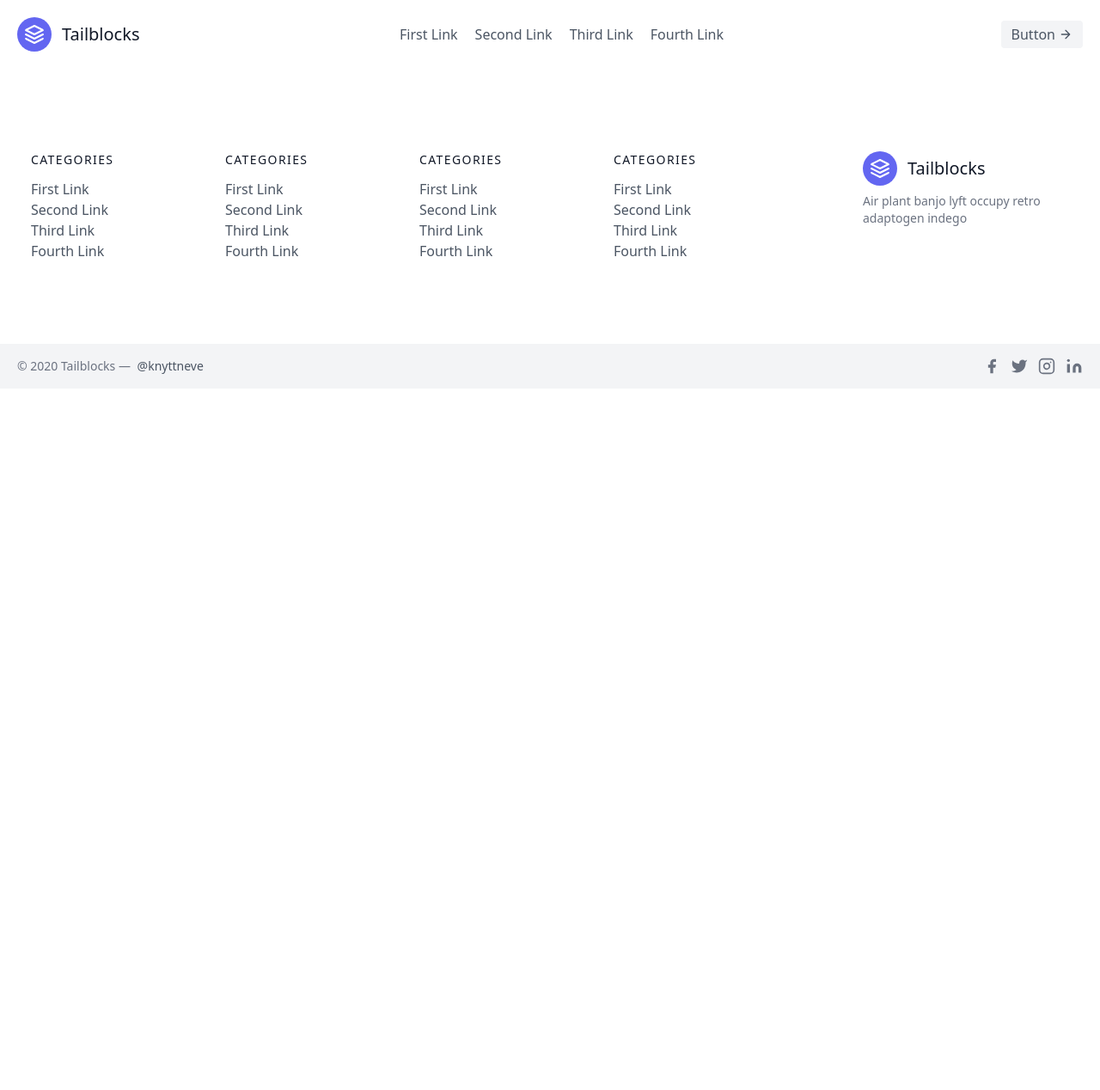
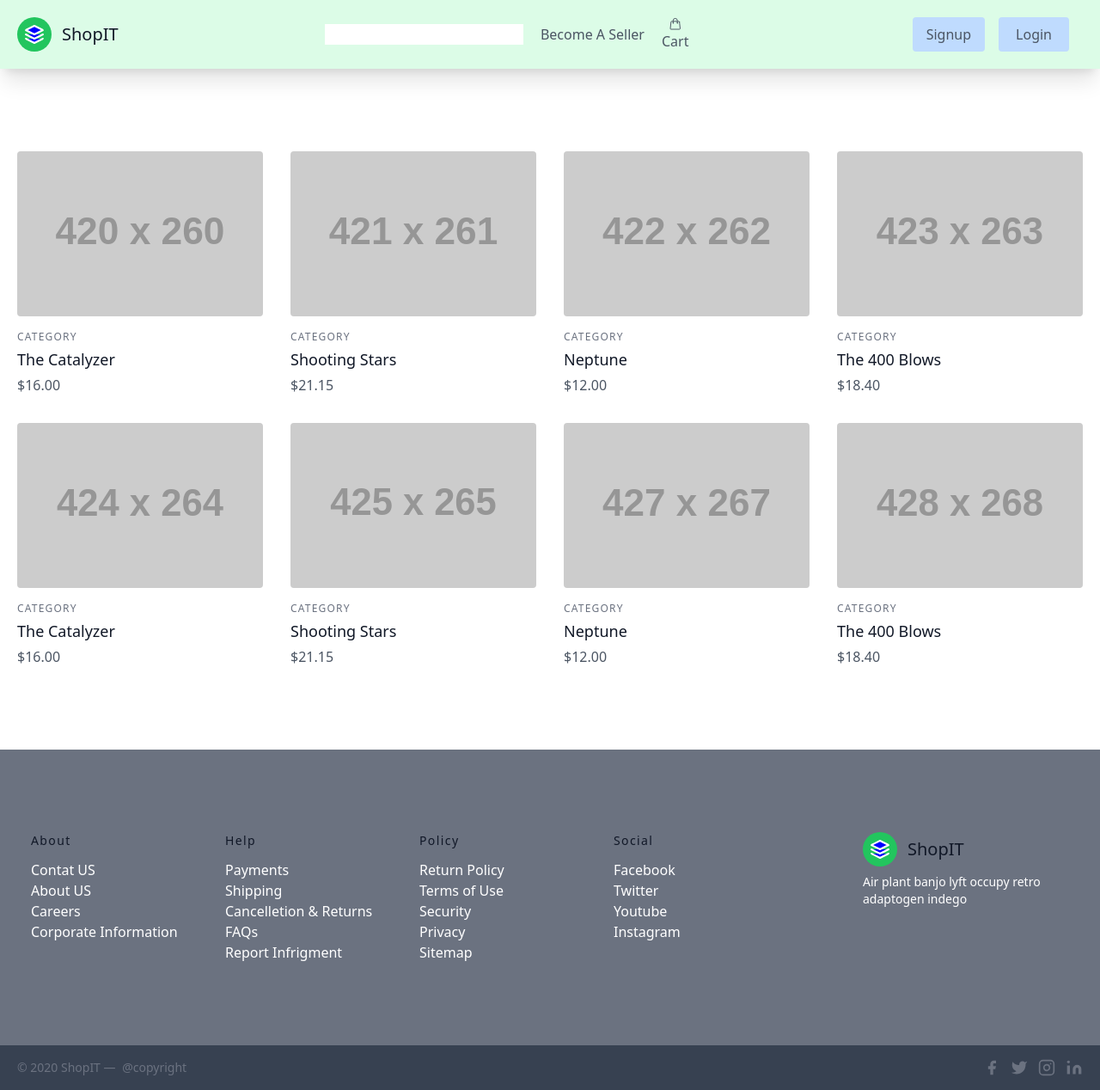
Before and after one commit to vipinyadav0/ShopIT, a Django app: page / in a window 1280 px wide. Shown: the whole page at 86% size. Before the commit the page ends 436 px from the top, so only its background shows below. Run offline with Django 4.2, Linux system fonts and the light colour scheme; grey boxes labelled with a size stand in for pictures from a placeholder-image service; some libraries are stand-ins or nearby versions.

Commit message:
UI commited

```diff
--- a/api/urls.py
+++ b/api/urls.py
@@ -4,5 +4,5 @@ from . import views
 app_name = 'api'
 
 urlpatterns = [
-    path('home', views.home, name='home')
+    path('home/', views.home, name='home')
 ]
--- /dev/null
+++ b/shop/templates/home.html
@@ -0,0 +1,91 @@
+{% extends 'base.html' %}
+<div>
+{% block content %}
+<section class="text-gray-600 body-font">
+    <div class="container px-5 py-24 mx-auto">
+      <div class="flex flex-wrap -m-4">
+        <div class="lg:w-1/4 md:w-1/2 p-4 w-full">
+          <a class="block relative h-48 rounded overflow-hidden">
+            <img alt="ecommerce" class="object-cover object-center w-full h-full block" src="https://dummyimage.com/420x260">
+          </a>
+          <div class="mt-4">
+            <h3 class="text-gray-500 text-xs tracking-widest title-font mb-1">CATEGORY</h3>
+            <h2 class="text-gray-900 title-font text-lg font-medium">The Catalyzer</h2>
+            <p class="mt-1">$16.00</p>
+          </div>
+        </div>
+        <div class="lg:w-1/4 md:w-1/2 p-4 w-full">
+          <a class="block relative h-48 rounded overflow-hidden">
+            <img alt="ecommerce" class="object-cover object-center w-full h-full block" src="https://dummyimage.com/421x261">
+          </a>
+          <div class="mt-4">
+            <h3 class="text-gray-500 text-xs tracking-widest title-font mb-1">CATEGORY</h3>
+            <h2 class="text-gray-900 title-font text-lg font-medium">Shooting Stars</h2>
+            <p class="mt-1">$21.15</p>
+          </div>
+        </div>
+        <div class="lg:w-1/4 md:w-1/2 p-4 w-full">
+          <a class="block relative h-48 rounded overflow-hidden">
+            <img alt="ecommerce" class="object-cover object-center w-full h-full block" src="https://dummyimage.com/422x262">
+          </a>
+          <div class="mt-4">
+            <h3 class="text-gray-500 text-xs tracking-widest title-font mb-1">CATEGORY</h3>
+            <h2 class="text-gray-900 title-font text-lg font-medium">Neptune</h2>
+            <p class="mt-1">$12.00</p>
+          </div>
+        </div>
+        <div class="lg:w-1/4 md:w-1/2 p-4 w-full">
+          <a class="block relative h-48 rounded overflow-hidden">
+            <img alt="ecommerce" class="object-cover object-center w-full h-full block" src="https://dummyimage.com/423x263">
+          </a>
+          <div class="mt-4">
+            <h3 class="text-gray-500 text-xs tracking-widest title-font mb-1">CATEGORY</h3>
+            <h2 class="text-gray-900 title-font text-lg font-medium">The 400 Blows</h2>
+            <p class="mt-1">$18.40</p>
+          </div>
+        </div>
+        <div class="lg:w-1/4 md:w-1/2 p-4 w-full">
+          <a class="block relative h-48 rounded overflow-hidden">
+            <img alt="ecommerce" class="object-cover object-center w-full h-full block" src="https://dummyimage.com/424x264">
+          </a>
+          <div class="mt-4">
+            <h3 class="text-gray-500 text-xs tracking-widest title-font mb-1">CATEGORY</h3>
+            <h2 class="text-gray-900 title-font text-lg font-medium">The Catalyzer</h2>
+            <p class="mt-1">$16.00</p>
+          </div>
+        </div>
+        <div class="lg:w-1/4 md:w-1/2 p-4 w-full">
+          <a class="block relative h-48 rounded overflow-hidden">
+            <img alt="ecommerce" class="object-cover object-center w-full h-full block" src="https://dummyimage.com/425x265">
+          </a>
+          <div class="mt-4">
+            <h3 class="text-gray-500 text-xs tracking-widest title-font mb-1">CATEGORY</h3>
+            <h2 class="text-gray-900 title-font text-lg font-medium">Shooting Stars</h2>
+            <p class="mt-1">$21.15</p>
+          </div>
+        </div>
+        <div class="lg:w-1/4 md:w-1/2 p-4 w-full">
+          <a class="block relative h-48 rounded overflow-hidden">
+            <img alt="ecommerce" class="object-cover object-center w-full h-full block" src="https://dummyimage.com/427x267">
+          </a>
+          <div class="mt-4">
+            <h3 class="text-gray-500 text-xs tracking-widest title-font mb-1">CATEGORY</h3>
+            <h2 class="text-gray-900 title-font text-lg font-medium">Neptune</h2>
+            <p class="mt-1">$12.00</p>
+          </div>
+        </div>
+        <div class="lg:w-1/4 md:w-1/2 p-4 w-full">
+          <a class="block relative h-48 rounded overflow-hidden">
+            <img alt="ecommerce" class="object-cover object-center w-full h-full block" src="https://dummyimage.com/428x268">
+          </a>
+          <div class="mt-4">
+            <h3 class="text-gray-500 text-xs tracking-widest title-font mb-1">CATEGORY</h3>
+            <h2 class="text-gray-900 title-font text-lg font-medium">The 400 Blows</h2>
+            <p class="mt-1">$18.40</p>
+          </div>
+        </div>
+      </div>
+    </div>
+  </section>
+{% endblock content %}
+</div>
--- a/shop/urls.py
+++ b/shop/urls.py
@@ -1,8 +1,13 @@
 from django.urls import path
 from . import views
+from .views import *
 
 app_name = 'shop'
 
 urlpatterns = [
-    path('', views.home, name='home')
+    path('', views.home, name='home'),
+    path('signup/', SignupView.as_view(), name='signup'),
+    path('login/', views.login, name='login'),
+
+
 ]
--- a/shop/views.py
+++ b/shop/views.py
@@ -1,6 +1,24 @@
+from django.shortcuts import render, redirect, reverse
 from django.shortcuts import render
 from . import views
+from django.views import generic
+
+from .forms import *
 
 # Create your views here.
 def home(request):
-    return render(request, 'base.html')
+
+    return render(request, 'home.html')
+
+def signup(request):
+    return render(request, 'registration/signup.html')
+
+def login(request):
+    return render(request, 'registration/login.html')
+
+class SignupView(generic.CreateView):
+    template_name = "registration/signup.html"
+    form_class = CustomerUserCreationForm
+
+    def get_success_url(self):
+        return reverse("shop:login")
--- a/templates/base.html
+++ b/templates/base.html
@@ -4,11 +4,18 @@
     <meta charset="UTF-8">
     <meta http-equiv="X-UA-Compatible" content="IE=edge">
     <meta name="viewport" content="width=device-width, initial-scale=1.0">
-    <title>Document</title>
+    <title>ShopIT</title>
 </head>
 <body>
-    {% include 'header.html' %}
+    <div>
+        <div>
+            <div >{% include 'header.html' %} </div>
+            <div>
+                {% block content %}{% endblock content %}
+            </div>
+        </div>
 
-    {% include 'footer.html' %}
+        <div>{% include 'footer.html' %} </div>
+    </div>
 </body>
 </html>
--- a/templates/footer.html
+++ b/templates/footer.html
@@ -11,92 +11,98 @@
 <title>Document</title>
 </head>
 <body>
-    <footer class="text-gray-600 body-font">
+    <footer class="text-white body-font bg-gray-500">
         <div class="container px-5 py-24 mx-auto flex md:items-center lg:items-start md:flex-row md:flex-nowrap flex-wrap flex-col">
           <div class="w-64 flex-shrink-0 md:mx-0 mx-auto text-center md:text-left md:mt-0 mt-10">
             <a class="flex title-font font-medium items-center md:justify-start justify-center text-gray-900">
-              <svg xmlns="http://www.w3.org/2000/svg" fill="none" stroke="currentColor" stroke-linecap="round" stroke-linejoin="round" stroke-width="2" class="w-10 h-10 text-white p-2 bg-indigo-500 rounded-full" viewBox="0 0 24 24">
+              <svg xmlns="http://www.w3.org/2000/svg" fill="blue" stroke="currentColor" stroke-linecap="round" stroke-linejoin="round" stroke-width="2" class="w-10 h-10 text-white p-2 bg-green-500 rounded-full" viewBox="0 0 24 24">
                 <path d="M12 2L2 7l10 5 10-5-10-5zM2 17l10 5 10-5M2 12l10 5 10-5"></path>
               </svg>
-              <span class="ml-3 text-xl">Tailblocks</span>
+              <span class="ml-3 text-xl">ShopIT</span>
             </a>
-            <p class="mt-2 text-sm text-gray-500">Air plant banjo lyft occupy retro adaptogen indego</p>
+            <p class="mt-2 text-sm">Air plant banjo lyft occupy retro adaptogen indego</p>
           </div>
           <div class="flex-grow flex flex-wrap md:pr-20 -mb-10 md:text-left text-center order-first">
             <div class="lg:w-1/4 md:w-1/2 w-full px-4">
-              <h2 class="title-font font-medium text-gray-900 tracking-widest text-sm mb-3">CATEGORIES</h2>
+              <h2 class="title-font font-medium text-gray-900 tracking-widest text-sm mb-3">About</h2>
               <nav class="list-none mb-10">
                 <li>
-                  <a class="text-gray-600 hover:text-gray-800">First Link</a>
+                  <a class="hover:text-gray-800">Contat US</a>
                 </li>
                 <li>
-                  <a class="text-gray-600 hover:text-gray-800">Second Link</a>
+                  <a class="hover:text-gray-800">About US</a>
                 </li>
                 <li>
-                  <a class="text-gray-600 hover:text-gray-800">Third Link</a>
+                  <a class="hover:text-gray-800">Careers</a>
                 </li>
                 <li>
-                  <a class="text-gray-600 hover:text-gray-800">Fourth Link</a>
+                  <a class="hover:text-gray-800">Corporate Information</a>
                 </li>
               </nav>
             </div>
             <div class="lg:w-1/4 md:w-1/2 w-full px-4">
-              <h2 class="title-font font-medium text-gray-900 tracking-widest text-sm mb-3">CATEGORIES</h2>
+              <h2 class="title-font font-medium text-gray-900 tracking-widest text-sm mb-3">Help</h2>
               <nav class="list-none mb-10">
                 <li>
-                  <a class="text-gray-600 hover:text-gray-800">First Link</a>
+                  <a class="hover:text-gray-800">Payments</a>
                 </li>
                 <li>
-                  <a class="text-gray-600 hover:text-gray-800">Second Link</a>
+                  <a class="hover:text-gray-800">Shipping</a>
                 </li>
                 <li>
-                  <a class="text-gray-600 hover:text-gray-800">Third Link</a>
+                  <a class="hover:text-gray-800">Cancelletion & Returns</a>
                 </li>
                 <li>
-                  <a class="text-gray-600 hover:text-gray-800">Fourth Link</a>
+                  <a class="hover:text-gray-800">FAQs</a>
+                </li>
+                <li>
+                  <a class="hover:text-gray-800">Report Infrigment</a>
                 </li>
               </nav>
             </div>
             <div class="lg:w-1/4 md:w-1/2 w-full px-4">
-              <h2 class="title-font font-medium text-gray-900 tracking-widest text-sm mb-3">CATEGORIES</h2>
+              <h2 class="title-font font-medium text-gray-900 tracking-widest text-sm mb-3">Policy</h2>
               <nav class="list-none mb-10">
                 <li>
-                  <a class="text-gray-600 hover:text-gray-800">First Link</a>
+                  <a class="hover:text-gray-800">Return Policy</a>
                 </li>
                 <li>
-                  <a class="text-gray-600 hover:text-gray-800">Second Link</a>
+                  <a class="hover:text-gray-800">Terms of Use</a>
                 </li>
                 <li>
-                  <a class="text-gray-600 hover:text-gray-800">Third Link</a>
+                  <a class="hover:text-gray-800">Security</a>
                 </li>
                 <li>
-                  <a class="text-gray-600 hover:text-gray-800">Fourth Link</a>
+                  <a class="hover:text-gray-800">Privacy</a>
+                </li>
+                <li>
+                  <a class="hover:text-gray-800">Sitemap</a>
                 </li>
               </nav>
             </div>
             <div class="lg:w-1/4 md:w-1/2 w-full px-4">
-              <h2 class="title-font font-medium text-gray-900 tracking-widest text-sm mb-3">CATEGORIES</h2>
+              <h2 class="title-font font-medium text-gray-900 tracking-widest text-sm mb-3">Social</h2>
               <nav class="list-none mb-10">
                 <li>
-                  <a class="text-gray-600 hover:text-gray-800">First Link</a>
+                  <a class="hover:text-gray-800">Facebook</a>
                 </li>
                 <li>
-                  <a class="text-gray-600 hover:text-gray-800">Second Link</a>
+                  <a class="hover:text-gray-800">Twitter</a>
                 </li>
                 <li>
-                  <a class="text-gray-600 hover:text-gray-800">Third Link</a>
+                  <a class="hover:text-gray-800">Youtube</a>
                 </li>
                 <li>
-                  <a class="text-gray-600 hover:text-gray-800">Fourth Link</a>
+                  <a class="hover:text-gray-800">Instagram</a>
                 </li>
               </nav>
             </div>
           </div>
         </div>
-        <div class="bg-gray-100">
+        <div class="bg-gray-700">
           <div class="container mx-auto py-4 px-5 flex flex-wrap flex-col sm:flex-row">
-            <p class="text-gray-500 text-sm text-center sm:text-left">© 2020 Tailblocks —
-              <a href="https://twitter.com/knyttneve" rel="noopener noreferrer" class="text-gray-600 ml-1" target="_blank">@knyttneve</a>
+            <p class="text-gray-500 text-sm text-center sm:text-left">© 2020 ShopIT —
+              <a href="https://twitter.com/knyttneve" rel="noopener noreferrer" class="ml-1" target="_blank">@copyright</a>
             </p>
             <span class="inline-flex sm:ml-auto sm:mt-0 mt-2 justify-center sm:justify-start">
               <a class="text-gray-500">
--- a/templates/header.html
+++ b/templates/header.html
@@ -11,26 +11,33 @@
 <title>Document</title>
 </head>
 <body>
-    <header class="text-gray-600 body-font">
+
+    <header class="text-gray-600 body-font bg-green-100 shadow-xl">
         <div class="container mx-auto flex flex-wrap p-5 flex-col md:flex-row items-center">
           <a class="flex title-font font-medium items-center text-gray-900 mb-4 md:mb-0">
-            <svg xmlns="http://www.w3.org/2000/svg" fill="none" stroke="currentColor" stroke-linecap="round" stroke-linejoin="round" stroke-width="2" class="w-10 h-10 text-white p-2 bg-indigo-500 rounded-full" viewBox="0 0 24 24">
+            <svg xmlns="http://www.w3.org/2000/svg" fill="blue" stroke="currentColor" stroke-linecap="round" stroke-linejoin="round" stroke-width="2" class="w-10 h-10 text-white p-2 bg-green-500 rounded-full" viewBox="0 0 24 24">
               <path d="M12 2L2 7l10 5 10-5-10-5zM2 17l10 5 10-5M2 12l10 5 10-5"></path>
             </svg>
-            <span class="ml-3 text-xl">Tailblocks</span>
+            <span class="ml-3 text-xl">ShopIT</span>
           </a>
           <nav class="md:ml-auto md:mr-auto flex flex-wrap items-center text-base justify-center">
-            <a class="mr-5 hover:text-gray-900">First Link</a>
-            <a class="mr-5 hover:text-gray-900">Second Link</a>
-            <a class="mr-5 hover:text-gray-900">Third Link</a>
-            <a class="mr-5 hover:text-gray-900">Fourth Link</a>
+            {% comment %} <a class="mr-5 hover:text-gray-900">First Link</a>
+            <a class="mr-5 hover:text-gray-900">Second Link</a> {% endcomment %}
+            <a href=""><input class="mr-5" type="text">
+            </a>
+            <a class="mr-5 hover:text-gray-900">Become A Seller</a>
+            <div class="flex relative"><a class="mr-5 relative hover:text-gray-900"><svg class="px-2" xmlns="http://www.w3.org/2000/svg" fill="none" viewBox="0 0 24 24" stroke-width="1.5" stroke="currentColor" class="w-6 h-6">
+              <path stroke-linecap="round" stroke-linejoin="round" d="M15.75 10.5V6a3.75 3.75 0 10-7.5 0v4.5m11.356-1.993l1.263 12c.07.665-.45 1.243-1.119 1.243H4.25a1.125 1.125 0 01-1.12-1.243l1.264-12A1.125 1.125 0 015.513 7.5h12.974c.576 0 1.059.435 1.119 1.007zM8.625 10.5a.375.375 0 11-.75 0 .375.375 0 01.75 0zm7.5 0a.375.375 0 11-.75 0 .375.375 0 01.75 0z" />
+            </svg><span>Cart</span>
+            </a></div>
           </nav>
-          <button class="inline-flex items-center bg-gray-100 border-0 py-1 px-3 focus:outline-none hover:bg-gray-200 rounded text-base mt-4 md:mt-0">Button
-            <svg fill="none" stroke="currentColor" stroke-linecap="round" stroke-linejoin="round" stroke-width="2" class="w-4 h-4 ml-1" viewBox="0 0 24 24">
-              <path d="M5 12h14M12 5l7 7-7 7"></path>
-            </svg>
+          <a href="{% url 'shop:signup' %}">
+          <button class="inline-flex items-center bg-blue-200 border-0 py-2 px-4 focus:outline-none hover:bg-blue-300 rounded text-base mt-4 md:mt-0">Signup
+          </button></a>
+          <button class="inline-flex items-center bg-blue-200 border-0 mx-4 py-2 px-5 focus:outline-none hover:bg-blue-300 rounded text-base mt-4 md:mt-0">Login
           </button>
         </div>
+
       </header>
 </body>
 </html>
```
Also changed, not shown: shop/forms.py (added, +16 -0 lines), templates/registration/login.html (added, +25 -0 lines), templates/registration/signup.html (added, +20 -0 lines), db.sqlite3.
